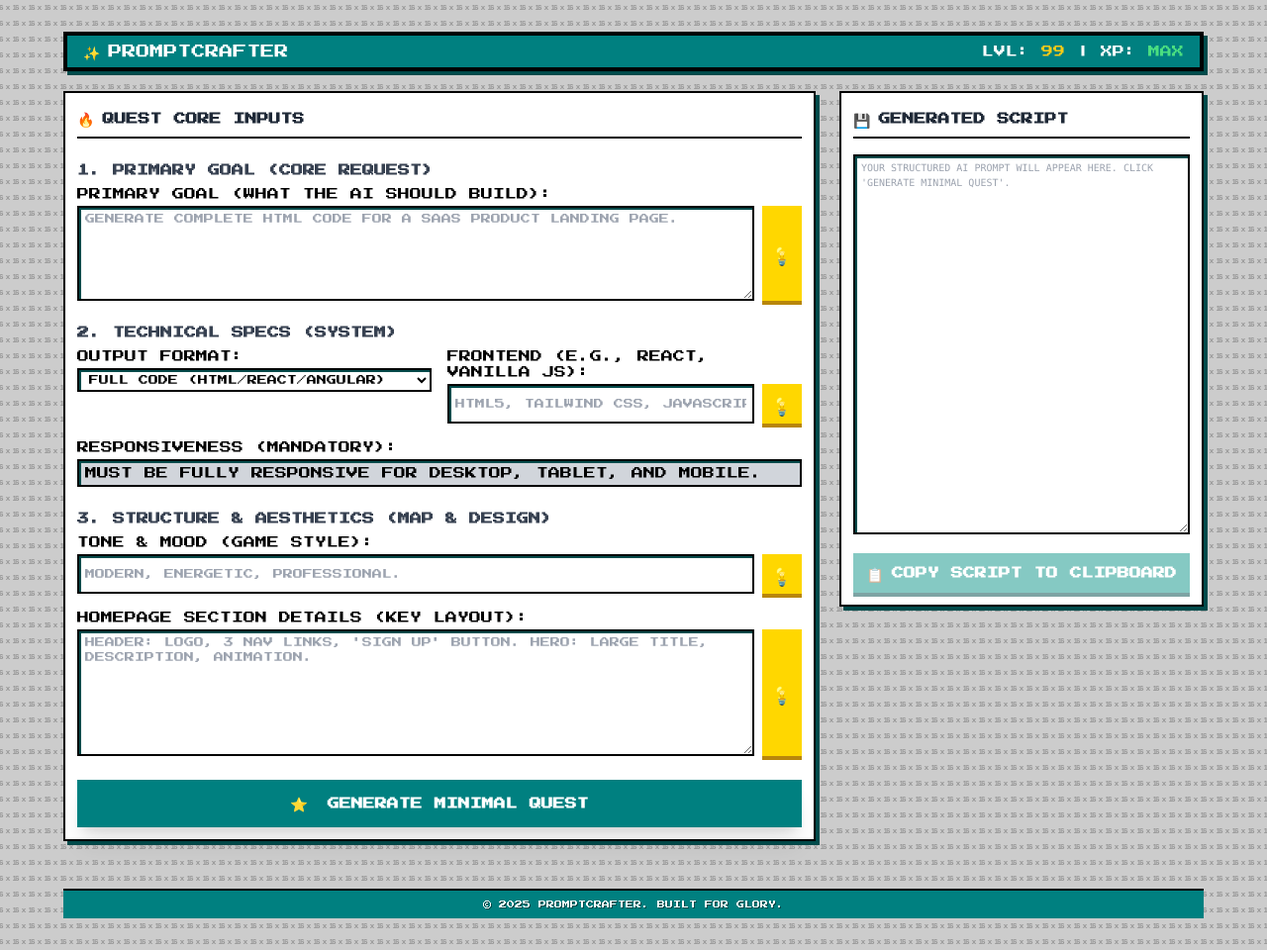
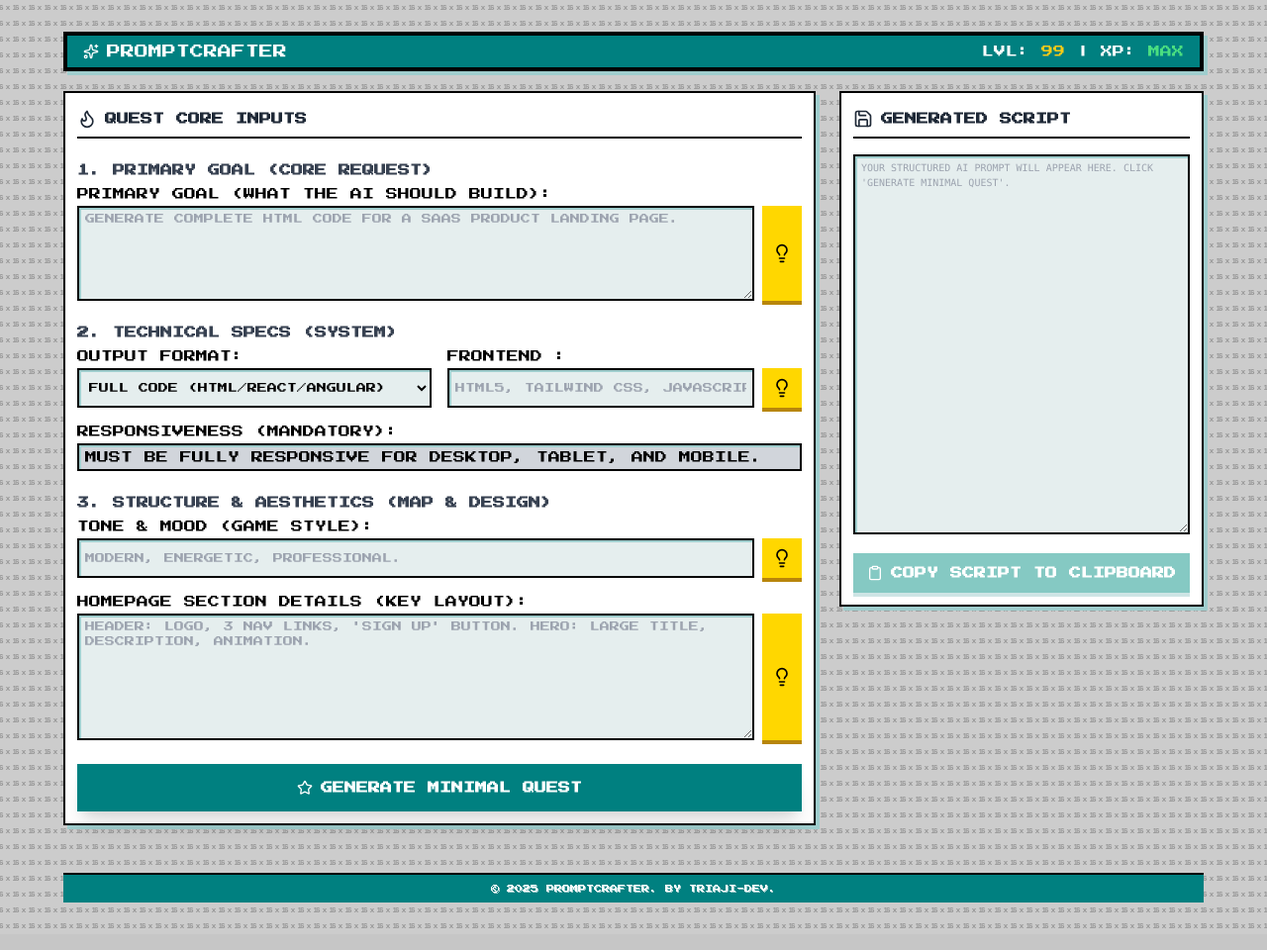
Before and after one commit to triaji-dev/prompt-for-web, a website: page index.html in a window 1280 px wide. Shown: the whole page at 99% size. Drawn offline with nearby package versions, Linux system fonts and the light colour scheme; placeholder pictures from the web are drawn by us.

Commit message:
styling + signature

```diff
--- a/index.html
+++ b/index.html
@@ -11,6 +11,8 @@
       href="https://fonts.googleapis.com/css2?family=Press+Start+2P&display=swap"
       rel="stylesheet"
     />
+    <!-- Lucide Icons -->
+    <script src="https://unpkg.com/lucide@latest"></script>
 
     <!-- 1. CSS BLOCK (LOGICALLY SEPARATE) -->
     <style>
@@ -20,8 +22,9 @@
         --color-secondary: #20b2aa; /* Teal - Accent/Hover */
         --color-background: #c6c6c6; /* Light gray - Main Background */
         --color-dialog: #ffffff; /* White */
+        --color-dialog-input: #e5eeee; /* Teal */
         --color-text: #000000; /* Black */
-        --color-shadow: #004b4b; /* Dark teal for pixel shadow */
+        --color-shadow: #9fcdcd; /* Dark teal for pixel shadow */
       }
 
       /* Apply pixel font to all elements */
@@ -81,7 +84,7 @@
       /* PIXEL INPUT STYLE */
       .retro-input {
         border: 2px solid var(--color-text);
-        background-color: var(--color-dialog);
+        background-color: var(--color-dialog-input);
         padding: 4px 6px;
         outline: none;
         box-shadow: inset 2px 2px 0 var(--color-shadow);
@@ -180,10 +183,10 @@
         class="w-full max-w-6xl retro-header text-center flex justify-between items-center"
       >
         <div class="flex items-center">
-          <span class="pixel-icon mr-2">✨</span>
+          <i data-lucide="sparkles" class="pixel-icon mr-2 w-4 h-4"></i>
           <h1 class="text-left">PROMPTCRAFTER</h1>
         </div>
-        <div class="text-xs">
+        <div class="text-xs hidden sm:block">
           LVL: <span class="text-yellow-400">99</span> | XP:
           <span class="text-green-400">MAX</span>
         </div>
@@ -192,8 +195,9 @@
       <main class="w-full max-w-6xl grid grid-cols-1 lg:grid-cols-3 gap-6">
         <!-- Input Form (Lg: Columns 1 & 2) -->
         <div class="lg:col-span-2 space-y-6 retro-card" id="input-form-card">
-          <h2 class="text-xl font-bold text-gray-800 pb-1">
-            <span class="pixel-icon mr-2">🔥</span>QUEST CORE INPUTS
+          <h2 class="text-xl font-bold text-gray-800 pb-1 flex items-center">
+            <i data-lucide="flame" class="pixel-icon mr-2 w-5 h-5"></i>QUEST
+            CORE INPUTS
           </h2>
 
           <!-- 1. PRIMARY GOAL (QUEST START) - Core Request -->
@@ -219,7 +223,7 @@
                   class="hint-button flex-shrink-0 w-10 h-24 flex items-center justify-center"
                   title="SUGGEST IDEA"
                 >
-                  💡
+                  <i data-lucide="lightbulb" class="w-5 h-5"></i>
                 </button>
               </div>
               <!-- END: Input with Hint Button -->
@@ -237,7 +241,7 @@
                   >OUTPUT FORMAT:</span
                 >
                 <!-- SELECT does not need a hint button -->
-                <select id="output" class="retro-input w-full">
+                <select id="output" class="retro-input w-full h-10">
                   <option value="Full Code">
                     FULL CODE (HTML/REACT/ANGULAR)
                   </option>
@@ -249,9 +253,7 @@
                 </select>
               </label>
               <label class="block">
-                <span class="text-xs font-medium block mb-1"
-                  >FRONTEND (E.G., REACT, VANILLA JS):</span
-                >
+                <span class="text-xs font-medium block mb-1">FRONTEND :</span>
                 <!-- START: Input with Hint Button -->
                 <div class="flex space-x-2">
                   <input
@@ -266,7 +268,7 @@
                     class="hint-button flex-shrink-0 w-10 h-10 flex items-center justify-center"
                     title="SUGGEST IDEA"
                   >
-                    💡
+                    <i data-lucide="lightbulb" class="w-5 h-5"></i>
                   </button>
                 </div>
                 <!-- END: Input with Hint Button -->
@@ -311,7 +313,7 @@
                     class="hint-button flex-shrink-0 w-10 h-10 flex items-center justify-center"
                     title="SUGGEST IDEA"
                   >
-                    💡
+                    <i data-lucide="lightbulb" class="w-5 h-5"></i>
                   </button>
                 </div>
                 <!-- END: Input with Hint Button -->
@@ -333,7 +335,7 @@
                     class="hint-button flex-shrink-0 w-10 h-32 flex items-center justify-center"
                     title="SUGGEST IDEA"
                   >
-                    💡
+                    <i data-lucide="lightbulb" class="w-5 h-5"></i>
                   </button>
                 </div>
                 <!-- END: Input with Hint Button -->
@@ -344,9 +346,9 @@
           <!-- Pixel Generate Button -->
           <button
             id="generateBtn"
-            class="retro-button w-full py-4 text-xs font-bold shadow-xl"
+            class="retro-button w-full py-4 text-xs font-bold shadow-xl flex items-center justify-center"
           >
-            <span class="pixel-icon mr-2">⭐</span>
+            <i data-lucide="star" class="pixel-icon mr-2 w-4 h-4"></i>
             GENERATE MINIMAL QUEST
           </button>
         </div>
@@ -355,7 +357,7 @@
         <div class="lg:col-span-1 space-y-4">
           <div id="outputCard" class="retro-card sticky top-4">
             <h2 class="text-xl font-bold text-gray-800 mb-4 flex items-center">
-              <span class="pixel-icon mr-2">💾</span>
+              <i data-lucide="save" class="pixel-icon mr-2 w-5 h-5"></i>
               GENERATED SCRIPT
             </h2>
             <textarea
@@ -370,7 +372,7 @@
               class="retro-button w-full py-3 mt-4 text-xs font-bold bg-teal-600 flex items-center justify-center"
               disabled
             >
-              <span class="pixel-icon mr-2">📋</span>
+              <i data-lucide="clipboard" class="pixel-icon mr-2 w-4 h-4"></i>
               <span id="copyText">COPY SCRIPT TO CLIPBOARD</span>
             </button>
             <div
@@ -383,12 +385,34 @@
 
       <!-- Retro Footer Style -->
       <footer class="w-full max-w-6xl mt-12 text-center retro-footer">
-        <p>© 2025 PROMPTCRAFTER. BUILT FOR GLORY.</p>
+        <p>
+          © 2025 PROMPTCRAFTER. BY
+          <span class="hover:text-yellow-500"
+            ><a
+              href="https://tri-aji-prabandaru.vercel.app/"
+              target="_blank"
+              rel="noopener noreferrer"
+              >TRIAJI-DEV.</a
+            ></span
+          >
+        </p>
       </footer>
     </div>
 
     <!-- 3. JAVASCRIPT LOGIC (LOGICALLY SEPARATE) -->
     <script>
+      // Signature on Console
+      console.log(
+        '%c PROMPTCRAFTER %c By TRIAJI-DEV ',
+        'background: #008080; color: #ffffff; font-size: 16px; padding: 4px 8px; border-radius: 4px 0 0 4px;',
+        'background: #20b2aa; color: #000000; font-size: 16px; padding: 4px 8px; border-radius: 0 4px 4px 0;'
+      );
+
+      console.log(
+        '%c https://tri-aji-prabandaru.vercel.app/',
+        'background: #0f8080; color: #FFFFFF; font-size: 10px; padding: 4px 8px; border-radius: 4px;'
+      );
+
       // Suggestion Bank for each field (Adjusted for remaining inputs)
       const SUGGESTIONS = {
         goal: [
@@ -498,6 +522,7 @@
               // Specific height settings
               if (id === 'goal') element.classList.add('h-24');
               if (id === 'structureDetails') element.classList.add('h-32');
+              if (id === 'output') element.classList.add('h-10');
               if (id === 'outputPrompt')
                 element.classList.add('h-96', 'font-mono');
 
@@ -636,6 +661,9 @@ GENERATION MUST BE IN A FILE WITH AN APPROPRIATE TITLE.
           }
         });
       });
+
+      // Initialize Lucide Icons
+      lucide.createIcons();
     </script>
   </body>
 </html>
```
